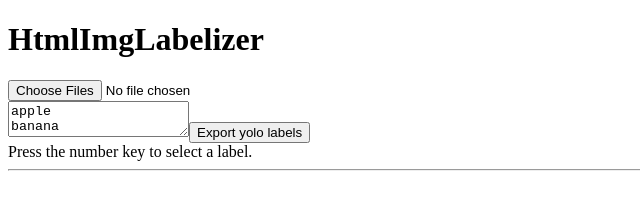
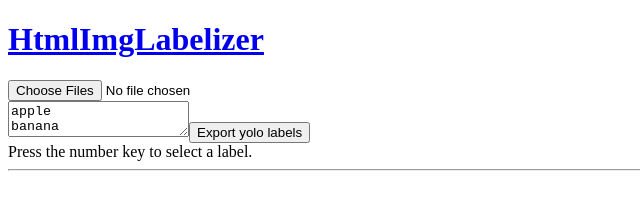
Before and after one commit to jscfping/HtmlImgLabelizer, a plain HTML site: page index.html in a window 1280 px wide. Shown: the whole page, without its empty margins (0-640 px from the left). Drawn offline with nearby package versions, Linux system fonts and the light colour scheme.

Commit message:
feat: add header link for HtmlImgLabelizer

```diff
--- a/index.html
+++ b/index.html
@@ -30,7 +30,7 @@
     <div id="app">
         <div>
             <h1>
-                HtmlImgLabelizer
+                <a href="https://github.com/jscfping/HtmlImgLabelizer">HtmlImgLabelizer</a>
                 <div v-if="currentLabelName" style="display:inline"
                     :style="{backgroundColor:getLabelColor(currentLabelName)}">
                     {{currentLabelName}}</div>
```
